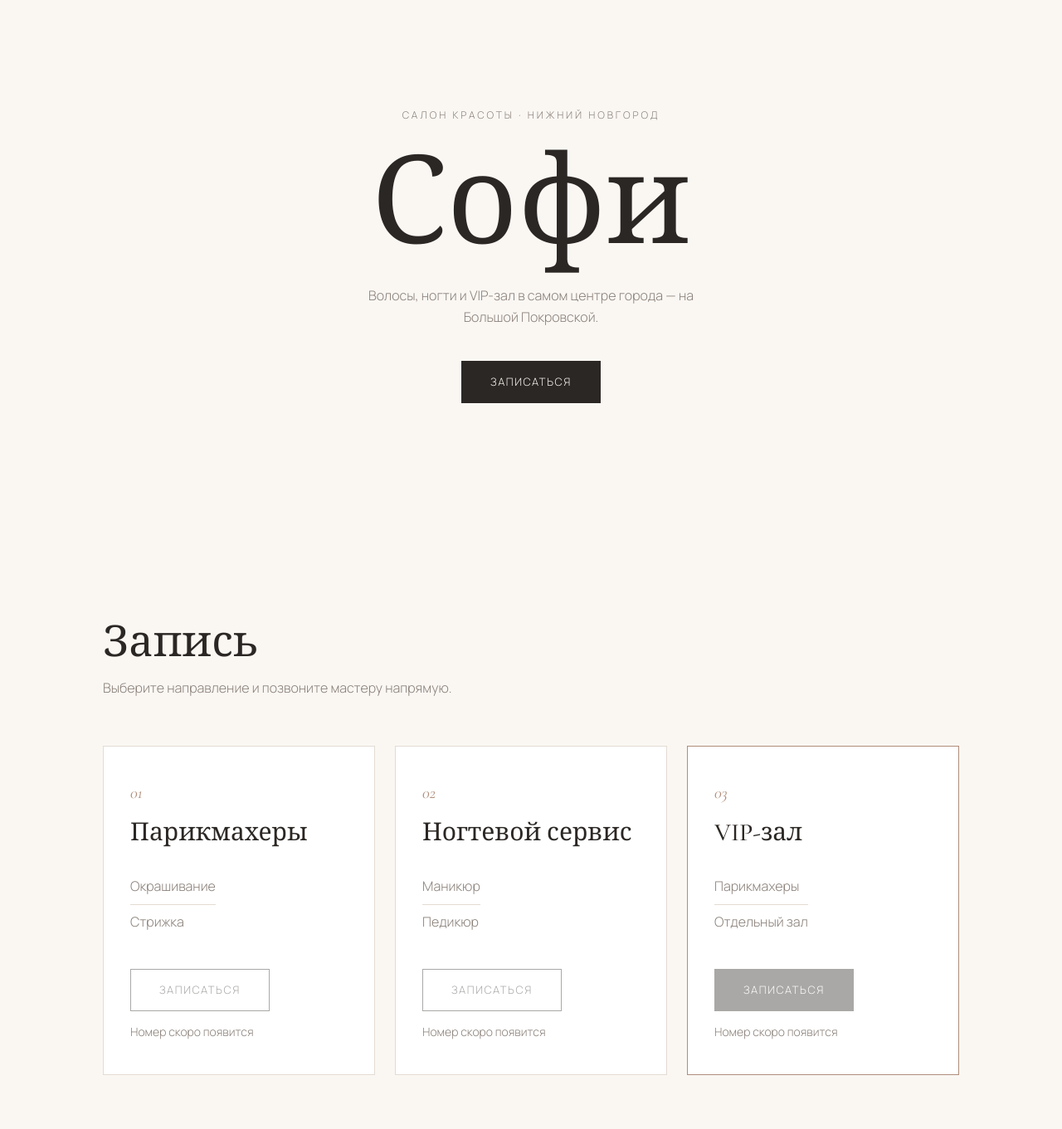
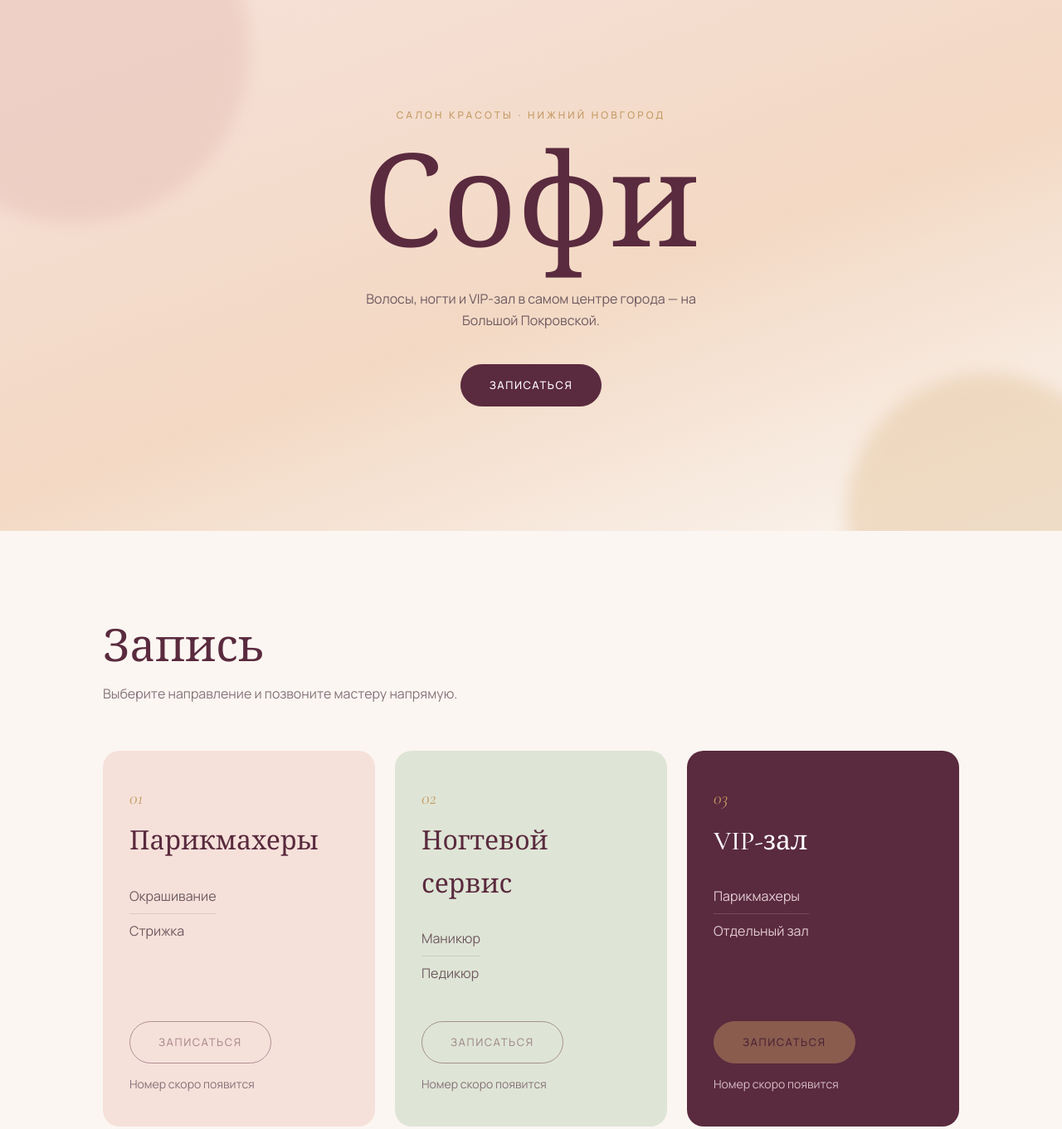
Before and after one commit to iuriimenkov/Sofi_site, a plain HTML site: page index.html in a window 1280 px wide. Shown: the part 80-1441 px from the top of the page at 83% size. Drawn offline with nearby package versions, Linux system fonts and the light colour scheme.

Commit message:
Более яркое оформление: пудровая гамма, сливовый и золотой акценты
Co-Authored-By: Claude Opus 5.5 <noreply@anthropic.com>
Claude-Session: https://claude.ai/code/session_016H2vTASEM3c3XktQ4v52y9

```diff
--- a/index.html
+++ b/index.html
@@ -40,7 +40,7 @@
         <p class="section__lead">Выберите направление и позвоните мастеру напрямую.</p>
 
         <div class="cards">
-          <article class="card">
+          <article class="card card--hair">
             <span class="card__num">01</span>
             <h3 class="card__title">Парикмахеры</h3>
             <ul class="card__list">
@@ -51,7 +51,7 @@
             <p class="card__phone js-phone-text" data-contact="hair"></p>
           </article>
 
-          <article class="card">
+          <article class="card card--nails">
             <span class="card__num">02</span>
             <h3 class="card__title">Ногтевой сервис</h3>
             <ul class="card__list">
@@ -69,14 +69,14 @@
               <li>Парикмахеры</li>
               <li>Отдельный зал</li>
             </ul>
-            <a class="btn js-phone" data-contact="vip">Записаться</a>
+            <a class="btn btn--gold js-phone" data-contact="vip">Записаться</a>
             <p class="card__phone js-phone-text" data-contact="vip"></p>
           </article>
         </div>
       </div>
     </section>
 
-    <section class="section section--alt" id="contacts">
+    <section class="section section--contacts" id="contacts">
       <div class="container contacts">
         <div class="contacts__info">
           <h2 class="section__title">Как нас найти</h2>
@@ -93,11 +93,11 @@
       </div>
     </section>
 
-    <section class="section" id="career">
+    <section class="section section--career" id="career">
       <div class="container career">
         <h2 class="section__title">Работа в «Софи»</h2>
         <p class="section__lead">Ищем мастеров в команду. Звоните — расскажем об условиях.</p>
-        <a class="btn btn--outline js-phone" data-contact="career">Позвонить</a>
+        <a class="btn btn--gold js-phone" data-contact="career">Позвонить</a>
         <p class="card__phone js-phone-text" data-contact="career"></p>
       </div>
     </section>
--- a/styles.css
+++ b/styles.css
@@ -1,10 +1,15 @@
 :root {
-  --bg: #faf7f3;
-  --bg-alt: #f2ece5;
-  --text: #2b2724;
-  --muted: #8a8079;
-  --accent: #b08d7a;
-  --line: #e3dbd3;
+  --bg: #fbf6f2;
+  --blush: #f6e1da;
+  --rose: #e8c3b9;
+  --peach: #f3d9c4;
+  --sage: #dfe5d6;
+  --plum: #5a2a3e;
+  --plum-dark: #3f1d2b;
+  --gold: #c39a63;
+  --text: #2f2328;
+  --muted: #86737a;
+  --line: rgba(90, 42, 62, 0.14);
   --serif: "Cormorant Garamond", Georgia, serif;
   --sans: "Manrope", system-ui, sans-serif;
 }
@@ -15,7 +20,7 @@ html { scroll-behavior: smooth; }
 
 body {
   font-family: var(--sans);
-  font-weight: 300;
+  font-weight: 400;
   color: var(--text);
   background: var(--bg);
   line-height: 1.6;
@@ -24,50 +29,68 @@ body {
 
 a { color: inherit; text-decoration: none; }
 
-.container { width: 100%; max-width: 1080px; margin: 0 auto; padding: 0 24px; }
+.container { position: relative; width: 100%; max-width: 1080px; margin: 0 auto; padding: 0 24px; }
 
 /* Header */
 .header {
   position: sticky; top: 0; z-index: 10;
-  background: rgba(250, 247, 243, 0.9);
-  backdrop-filter: blur(8px);
+  background: rgba(251, 246, 242, 0.88);
+  backdrop-filter: blur(10px);
   border-bottom: 1px solid var(--line);
 }
 .header__inner { display: flex; align-items: center; justify-content: space-between; height: 68px; }
-.logo { font-family: var(--serif); font-size: 28px; font-weight: 500; letter-spacing: 0.04em; }
-.logo--small { font-size: 22px; }
+.logo { font-family: var(--serif); font-size: 30px; font-weight: 500; letter-spacing: 0.04em; color: var(--plum); }
+.logo--small { font-size: 24px; color: var(--blush); }
 .nav { display: flex; gap: 32px; font-size: 14px; letter-spacing: 0.04em; }
 .nav a { color: var(--muted); transition: color .2s; }
-.nav a:hover { color: var(--text); }
+.nav a:hover { color: var(--plum); }
 
 /* Hero */
-.hero { padding: 140px 0 150px; text-align: center; }
-.eyebrow { font-size: 12px; letter-spacing: 0.24em; text-transform: uppercase; color: var(--muted); }
+.hero {
+  position: relative;
+  overflow: hidden;
+  padding: 140px 0 150px;
+  text-align: center;
+  background: linear-gradient(160deg, var(--blush) 0%, var(--peach) 55%, var(--bg) 100%);
+}
+.hero::before,
+.hero::after {
+  content: "";
+  position: absolute;
+  border-radius: 50%;
+  filter: blur(10px);
+  opacity: .55;
+}
+.hero::before { width: 420px; height: 420px; top: -140px; left: -120px; background: var(--rose); }
+.hero::after  { width: 340px; height: 340px; bottom: -150px; right: -80px; background: #e7c9a5; }
+.eyebrow { font-size: 12px; letter-spacing: 0.26em; text-transform: uppercase; color: var(--gold); font-weight: 500; }
 .hero__title {
-  font-family: var(--serif); font-weight: 400;
-  font-size: clamp(72px, 14vw, 148px); line-height: 1; margin: 24px 0;
+  font-family: var(--serif); font-weight: 400; color: var(--plum);
+  font-size: clamp(76px, 14vw, 156px); line-height: 1; margin: 22px 0;
 }
-.hero__text { max-width: 440px; margin: 0 auto 40px; color: var(--muted); }
+.hero__text { max-width: 440px; margin: 0 auto 40px; color: #6f5a61; }
 
 /* Buttons */
 .btn {
   display: inline-block;
   padding: 14px 34px;
-  font-size: 13px; letter-spacing: 0.12em; text-transform: uppercase;
-  background: var(--text); color: var(--bg);
-  border: 1px solid var(--text);
+  font-size: 13px; font-weight: 500; letter-spacing: 0.12em; text-transform: uppercase;
+  background: var(--plum); color: #fff;
+  border: 1px solid var(--plum);
+  border-radius: 40px;
   cursor: pointer;
-  transition: background .2s, color .2s;
+  transition: background .2s, color .2s, border-color .2s, transform .2s;
 }
-.btn:hover { background: transparent; color: var(--text); }
-.btn--outline { background: transparent; color: var(--text); }
-.btn--outline:hover { background: var(--text); color: var(--bg); }
-.btn.is-disabled { opacity: .4; pointer-events: none; }
+.btn:hover { background: var(--plum-dark); border-color: var(--plum-dark); transform: translateY(-1px); }
+.btn--outline { background: transparent; color: var(--plum); }
+.btn--outline:hover { background: var(--plum); color: #fff; }
+.btn--gold { background: var(--gold); border-color: var(--gold); color: var(--plum-dark); }
+.btn--gold:hover { background: #d4ad78; border-color: #d4ad78; }
+.btn.is-disabled { opacity: .45; pointer-events: none; }
 
 /* Sections */
 .section { padding: 110px 0; }
-.section--alt { background: var(--bg-alt); }
-.section__title { font-family: var(--serif); font-weight: 400; font-size: clamp(36px, 5vw, 52px); line-height: 1.1; }
+.section__title { font-family: var(--serif); font-weight: 400; color: var(--plum); font-size: clamp(38px, 5vw, 54px); line-height: 1.1; }
 .section__lead { color: var(--muted); margin: 14px 0 56px; }
 
 /* Cards */
@@ -75,29 +98,48 @@ a { color: inherit; text-decoration: none; }
 .card {
   display: flex; flex-direction: column; align-items: flex-start;
   padding: 40px 32px;
-  background: #fff;
-  border: 1px solid var(--line);
+  border-radius: 20px;
+  transition: transform .25s, box-shadow .25s;
 }
-.card--vip { border-color: var(--accent); }
-.card__num { font-family: var(--serif); font-style: italic; color: var(--accent); font-size: 20px; }
-.card__title { font-family: var(--serif); font-weight: 500; font-size: 30px; margin: 8px 0 20px; }
+.card:hover { transform: translateY(-4px); box-shadow: 0 18px 40px rgba(90, 42, 62, 0.12); }
+.card--hair  { background: var(--blush); }
+.card--nails { background: var(--sage); }
+.card--vip   { background: var(--plum); color: #f6e9e4; }
+.card__num { font-family: var(--serif); font-style: italic; color: var(--gold); font-size: 22px; }
+.card__title { font-family: var(--serif); font-weight: 500; font-size: 32px; margin: 8px 0 20px; color: var(--plum); }
+.card--vip .card__title { color: #fff; }
 .card__list { list-style: none; margin-bottom: 36px; flex-grow: 1; }
-.card__list li { padding: 8px 0; border-bottom: 1px solid var(--line); color: var(--muted); }
+.card__list li { padding: 8px 0; border-bottom: 1px solid var(--line); color: #6f5a61; }
+.card--vip .card__list li { color: #e3cdd3; border-color: rgba(255, 255, 255, 0.16); }
 .card__list li:last-child { border-bottom: 0; }
 .card__phone { margin-top: 14px; font-size: 14px; color: var(--muted); }
+.card--vip .card__phone { color: #d6bcc4; }
 
 /* Contacts */
+.section--contacts { background: var(--blush); }
 .contacts { display: grid; grid-template-columns: 1fr 1.4fr; gap: 56px; align-items: center; }
 .contacts__address { font-size: 18px; margin: 24px 0 36px; }
-.contacts__map { aspect-ratio: 4 / 3; border: 1px solid var(--line); background: #fff; }
-.contacts__map iframe { width: 100%; height: 100%; border: 0; display: block; filter: grayscale(0.5); }
+.contacts__map {
+  aspect-ratio: 4 / 3;
+  border-radius: 20px;
+  overflow: hidden;
+  background: #fff;
+  box-shadow: 0 18px 40px rgba(90, 42, 62, 0.12);
+}
+.contacts__map iframe { width: 100%; height: 100%; border: 0; display: block; }
 
 /* Career */
+.section--career {
+  background: linear-gradient(135deg, var(--plum) 0%, var(--plum-dark) 100%);
+  color: #f6e9e4;
+}
 .career { text-align: center; }
-.career .section__lead { margin-bottom: 36px; }
+.section--career .section__title { color: #fff; }
+.section--career .section__lead { color: #d6bcc4; margin-bottom: 36px; }
+.section--career .card__phone { color: #d6bcc4; }
 
 /* Footer */
-.footer { border-top: 1px solid var(--line); padding: 32px 0; font-size: 13px; color: var(--muted); }
+.footer { background: var(--plum-dark); padding: 32px 0; font-size: 13px; color: #b9a0a8; }
 .footer__inner { display: flex; justify-content: space-between; align-items: center; gap: 16px; }
 
 /* Mobile */
```
